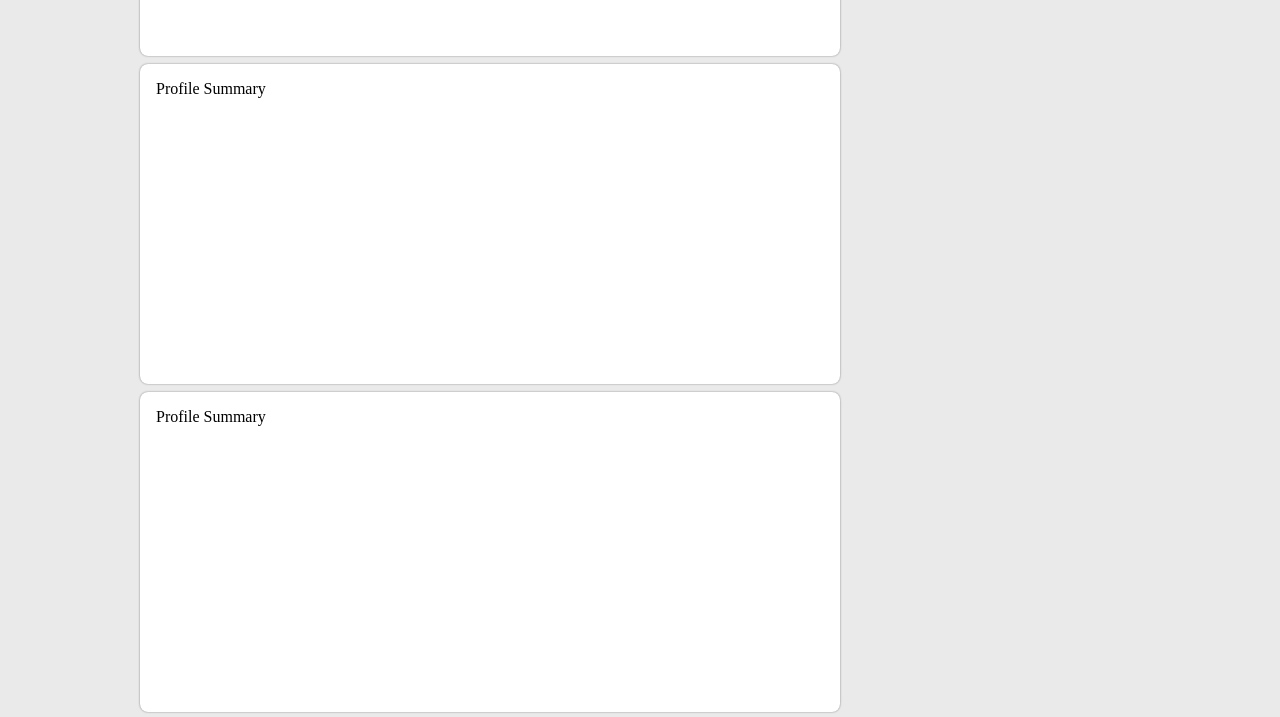
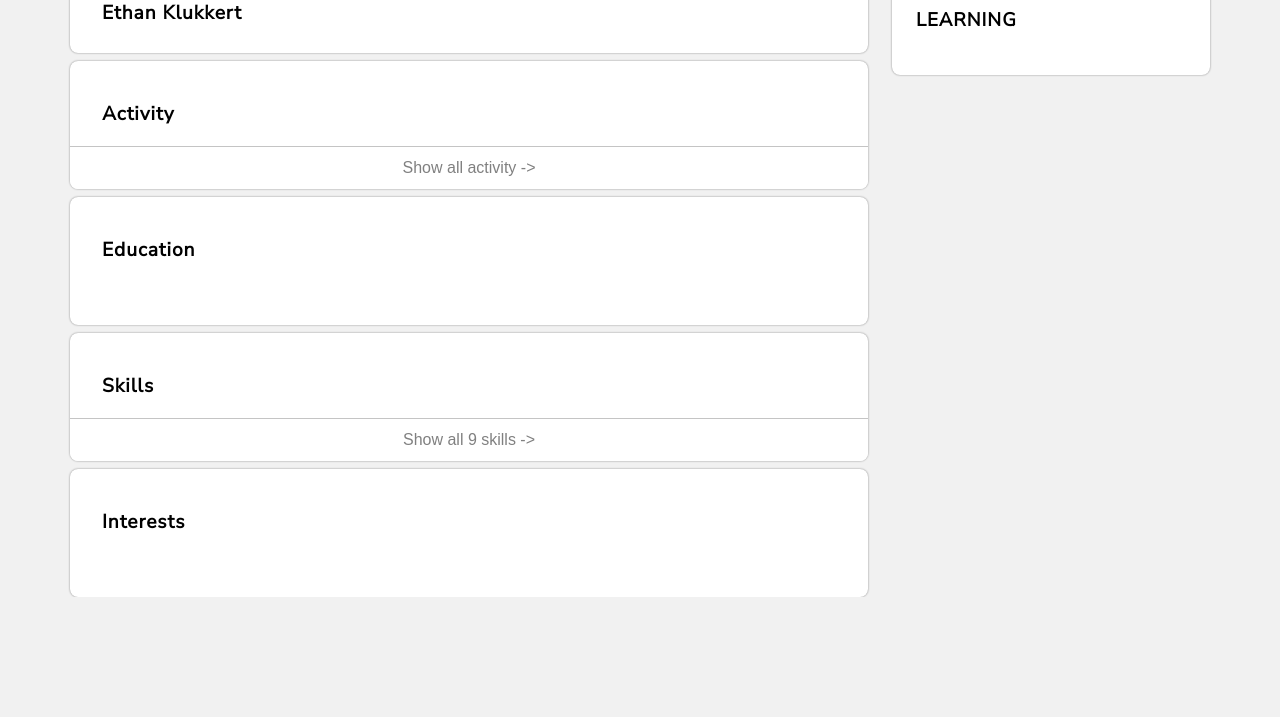
Before and after one commit to EthanMK2/sass-layouts, a plain HTML site: page layout-linkedin/index.html in a window 1280 px wide. Shown: the part 272-989 px from the top of the page. After the commit the page ends 869 px from the top, so only its background shows below. Drawn offline with Linux system fonts and the light colour scheme.

Commit message:
section rework, font, and profile section

```diff
--- a/layout-linkedin/index.html
+++ b/layout-linkedin/index.html
@@ -6,18 +6,48 @@
     <meta http-equiv="X-UA-Compatible" content="ie=edge" />
     <title>Practice</title>
     <link rel="stylesheet" href="css/main.css" />
+    <link rel="preconnect" href="https://fonts.googleapis.com" />
+    <link rel="preconnect" href="https://fonts.gstatic.com" crossorigin />
+    <link
+      href="https://fonts.googleapis.com/css2?family=Nunito+Sans:wght@200;300;400&display=swap"
+      rel="stylesheet"
+    />
   </head>
   <body>
     <main class="main">
       <section class="main-section">
-        <div class="profile-summary">Profile Summary</div>
-        <div class="profile-summary">Profile Summary</div>
-        <div class="profile-summary">Profile Summary</div>
-        <div class="profile-summary">Profile Summary</div>
-        <div class="profile-summary">Profile Summary</div>
+        <section class="profile-summary">
+          <div class="background-image-div"></div>
+          <div class="round-image-div">
+            <img class="round-image" src="./img/linkedinPic.jpeg" />
+          </div>
+          <h1 class="container-title">Ethan Klukkert</h1>
+        </section>
+        <section class="profile-summary">
+          <h1 class="container-title">Activity</h1>
+          <button class="bottom-container-button">Show all activity -></button>
+        </section>
+        <section class="profile-summary">
+          <h1 class="container-title">Education</h1>
+        </section>
+        <section class="profile-summary">
+          <h1 class="container-title">Skills</h1>
+          <button class="bottom-container-button">Show all 9 skills -></button>
+        </section>
+        <section class="profile-summary">
+          <h1 class="container-title">Interests</h1>
+        </section>
       </section>
       <section class="extras">
-        <div class="extras__item">Extras</div>
+        <section class="extras__item">
+          <h1 class="container-title">People Also Viewed</h1>
+        </section>
+        <section class="extras__item">
+          <h1 class="container-title">People You May Know</h1>
+        </section>
+        <section class="extras__item">
+          <h1 class="container-title__learning">LEARNING</h1>
+        </section>
       </section>
     </main>
   </body>
--- a/layout-linkedin/sass/_base.scss
+++ b/layout-linkedin/sass/_base.scss
@@ -1,16 +1,19 @@
 // resets, variables, mixins, and any utility classes
 $colors: (
-  main-background: rgb(234, 234, 234),
+  main-background: rgb(241, 241, 241),
   container: white,
   primary: rgb(56, 56, 255),
   secondary: rgb(37, 178, 37),
 );
 
+$standard-radius: 8px;
+
 @mixin primary-container() {
   box-sizing: border-box;
   background-color: map-get($colors, container);
   border-radius: 8px;
-  box-shadow: 0 0px 2px 0.1px grey;
-  padding: 1rem;
+  box-shadow: 0 0px 2px 0.05px grey;
+  padding: 1.5rem;
+  position: relative;
   @content; // put width and height, and others here
 }
--- a/layout-linkedin/sass/_components.scss
+++ b/layout-linkedin/sass/_components.scss
@@ -1 +1,40 @@
 // anything reusable, buttons, navbars, cards,
+
+@use "base" as *;
+
+.bottom-container-button {
+  text-align: center;
+  border-top-width: 1px;
+  border-top-color: rgb(196, 196, 196);
+  border-left: none;
+  border-right: none;
+  border-bottom: none;
+  border-bottom-left-radius: $standard-radius;
+  border-bottom-right-radius: $standard-radius;
+  width: 100%;
+  height: 2.7rem;
+  position: absolute;
+  bottom: 0;
+  left: 0;
+  cursor: pointer;
+  background-color: map-get($colors, container);
+  transition: background-color 200ms;
+  font-size: 1rem;
+  font-weight: 500;
+  color: rgb(128, 128, 128);
+
+  &:hover {
+    background-color: rgb(236, 236, 236);
+  }
+}
+
+.round-image-div {
+  border-radius: 50%;
+  width: 10rem;
+  height: 10rem;
+  overflow: hidden;
+}
+
+.round-image {
+  width: 100%;
+}
--- a/layout-linkedin/sass/_layout.scss
+++ b/layout-linkedin/sass/_layout.scss
@@ -5,6 +5,9 @@
 html {
   height: 100%;
   width: 100%;
+  font-family: "Nunito Sans", sans-serif;
+  font-weight: 300;
+  letter-spacing: 0.06rem;
 }
 
 body {
@@ -16,6 +19,12 @@ body {
   padding: 0 1.5rem;
 }
 
+.container-title {
+  margin: 1rem 0 0.2rem 0.5rem;
+  padding: 0;
+  font-size: 1.2rem;
+}
+
 .main-section {
   grid-area: main-section;
 
@@ -23,7 +32,28 @@ body {
     @include primary-container() {
       margin-top: 0.5rem;
       width: 100%;
-      height: 20rem;
+      height: fit-content;
+      min-height: 8rem;
+    }
+
+    .round-image-div {
+      margin-top: 4rem;
+      position: relative;
+      z-index: 1;
+    }
+
+    .background-image-div {
+      position: absolute;
+      top: 0;
+      left: 0;
+      border-top-right-radius: $standard-radius;
+      border-top-left-radius: $standard-radius;
+      overflow: hidden;
+      width: 100%;
+      height: 12.5rem;
+      background-image: url("../img/backgroundLinkedinPic.jpeg");
+      background-size: cover;
+      z-index: 0;
     }
   }
 }
@@ -37,6 +67,10 @@ body {
       width: 100%;
       height: auto;
     }
+
+    .container-title {
+      margin: 1rem 0 1rem 0.5rem;
+    }
   }
 }
 
@@ -48,7 +82,7 @@ body {
     grid-template-rows: 100%;
     grid-template-areas: "main-section extras";
     gap: 0.8rem;
-    max-width: 1000px;
+    max-width: 1140px;
     height: 100%;
   }
 }
```
Also changed, not shown: layout-linkedin/css/main.css, layout-linkedin/img/backgroundLinkedinPic.jpeg (added), layout-linkedin/img/linkedinPic.jpeg (added), 1 other file.
